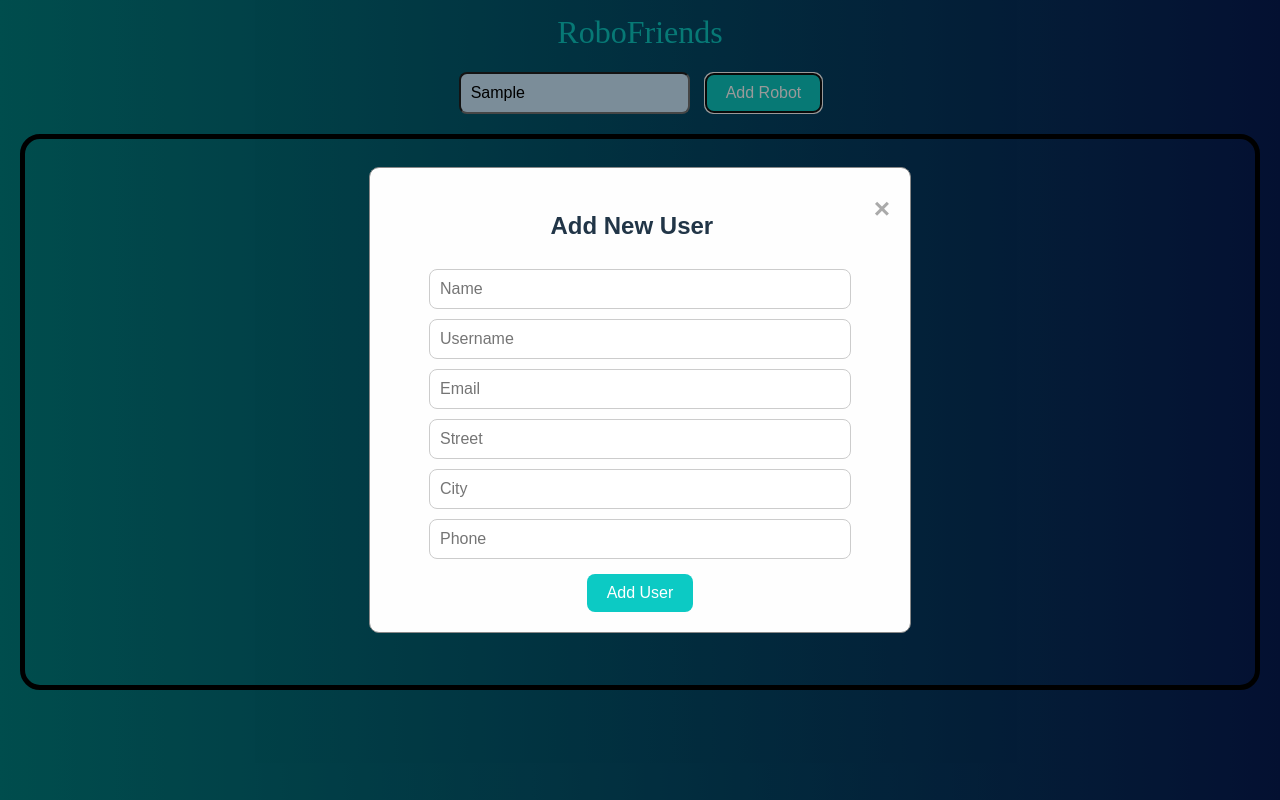
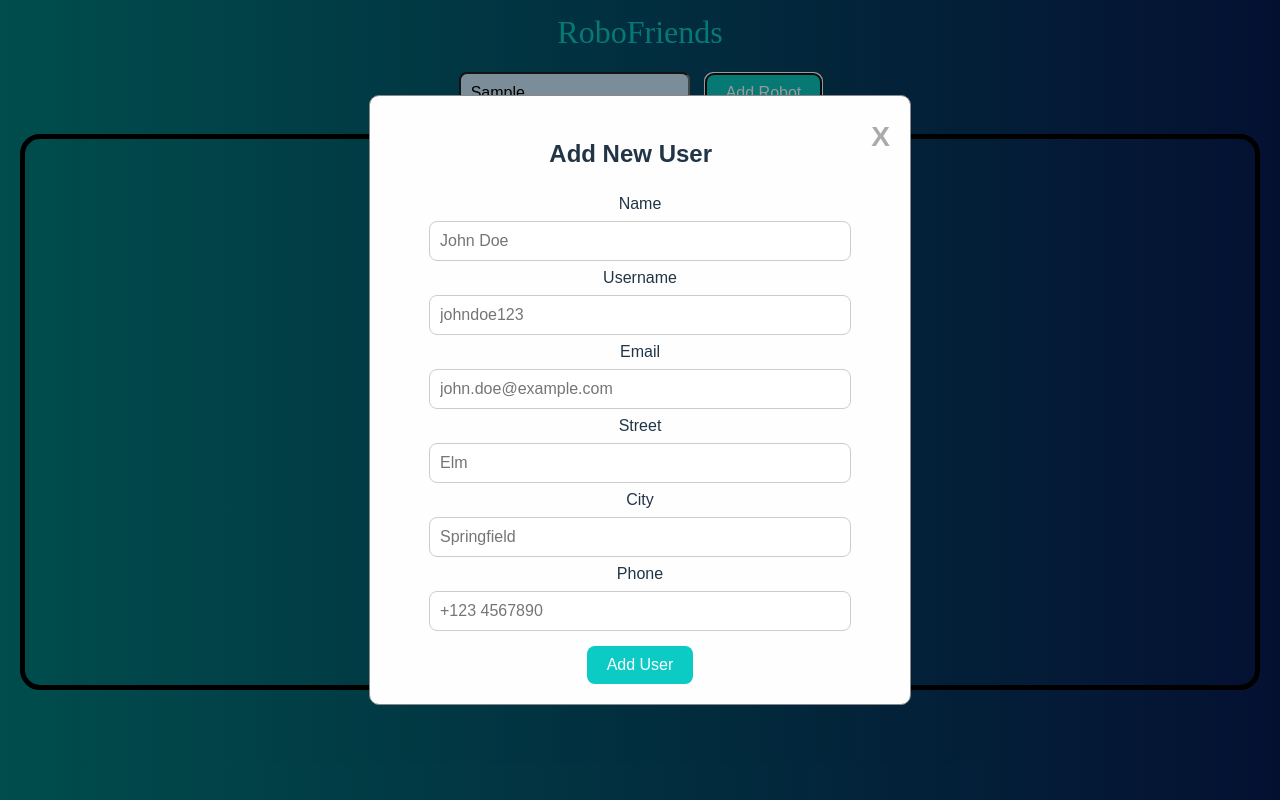
Before and after one commit to NJ015/My_Internship, a React (Vite) app in the folder Robot_freinds/: page / in a window 1280 px wide. Both pictures are taken after typing "Sample" into the empty fields and a click on the button "Add Robot". Built offline with nearby package versions, Linux system fonts and the light colour scheme.

Commit message:
validated the add user form
validation using formik

```diff
--- a/Robot_freinds/package.json
+++ b/Robot_freinds/package.json
@@ -10,11 +10,13 @@
   },
   "dependencies": {
     "@reduxjs/toolkit": "^2.2.6",
+    "formik": "^2.4.6",
     "react": "^18.3.1",
     "react-dom": "^18.3.1",
     "react-redux": "^9.1.2",
     "react-router-dom": "^6.24.1",
-    "redux": "^5.0.1"
+    "redux": "^5.0.1",
+    "yup": "^1.4.0"
   },
   "devDependencies": {
     "@types/react": "^18.0.27",
--- a/Robot_freinds/src/AddUserForm.jsx
+++ b/Robot_freinds/src/AddUserForm.jsx
@@ -1,90 +1,150 @@
 import { useState } from "react";
 import { useDispatch, useSelector } from "react-redux";
 import { closeForm } from "./userSlice";
+import { Formik, Form, useField } from "formik";
+import * as Yup from "yup";
+
+const MyTextInput = ({ label, ...props }) => {
+  const [field, meta] = useField(props);
+  return (
+    <>
+      <label htmlFor={props.id || props.name}>{label}</label>
+      <input className="text-input" {...field} {...props} />
+      {meta.touched && meta.error ? (
+        <div className="error">{meta.error}</div>
+      ) : null}
+    </>
+  );
+};
 
 export default function AddUserForm({ addUser }) {
   const users = useSelector((state) => state.users.users);
   const dispatch = useDispatch();
 
-  const [name, setName] = useState("");
-  const [username, setUsername] = useState("");
-  const [email, setEmail] = useState("");
-  const [street, setStreet] = useState("");
-  const [city, setCity] = useState("");
-  const [phone, setPhone] = useState("");
+  // const [name, setName] = useState("");
+  // const [username, setUsername] = useState("");
+  // const [email, setEmail] = useState("");
+  // const [street, setStreet] = useState("");
+  // const [city, setCity] = useState("");
+  // const [phone, setPhone] = useState("");
 
-  const handleSubmit = (e) => {
-    e.preventDefault();
+  // const handleSubmit = (e) => {
+  //   e.preventDefault();
+  //   const newUser = {
+  //     id: users.length + 1,
+  //     name,
+  //     username,
+  //     email,
+  //     address: {
+  //       street,
+  //       city,
+  //     },
+  //     phone,
+  //     pic: `https://robohash.org/${username}`,
+  //   };
+  //   addUser(newUser);
+  //   dispatch(closeForm());
+  // };
+
+  return (
+    <Formik
+      initialValues={{
+        id: "",
+        pic: "",
+        name: "",
+        username: "",
+        email: "",
+        address: {
+          street: "",
+          city: "",
+        },
+        phone: "",
+      }}
+      validationSchema={Yup.object({
+        name: Yup.string()
+          .max(40, "Must be 40 characters or less")
+          .matches(/^([a-zA-Z]+\s[a-zA-Z]+|[a-zA-Z]+)$/, "Name can only contain letters")
+          .required("Required"),
+        username: Yup.string()
+          .matches(/.*[a-zA-Z].*/, "Username should have at leat 1 letter")
+          .required("Required"),
+        email: Yup.string().email("Invalid email address").required("Required"),
+        phone: Yup.string()
+          .matches(/^\+\d{3} \d{7,10}$/, "Phone number is not valid")
+          .required("Required"),
+        street: Yup.string()
+          .matches(/^[a-zA-Z]+$/, "Street can only contain letters")
+          .required("Required"),
+        city: Yup.string()
+          .matches(/^[a-zA-Z]+$/, "City can only contain letters")
+          .required("Required"),
+      })}
+      onSubmit={(values, { setSubmitting }) => {
         const newUser = {
           id: users.length + 1,
-      name,
-      username,
-      email,
+          name: values.name,
+          username: values.username,
+          email: values.email,
           address: {
-        street,
-        city,
+            street: values.street,
+            city: values.city,
           },
-      phone,
-      pic: `https://robohash.org/${username}`,
+          phone: values.phone,
+          pic: `https://robohash.org/${values.username}`,
         };
         addUser(newUser);
         dispatch(closeForm());
-  };
-
-  return (
+        setSubmitting(false);
+      }}
+    >
       <div className="Form">
         <div className="FormContent">
           <span className="closeButton" onClick={() => dispatch(closeForm())}>
-          &times;
+            X
           </span>
           <h2>Add New User</h2>
-        <form onSubmit={handleSubmit} className="addUserForm">
-          <label></label>
-          <input
+          <Form className="addUserForm">
+            <MyTextInput
+              label="Name"
+              name="name"
               type="text"
-            value={name}
-            placeholder="Name"
-            onChange={(e) => setName(e.target.value)}
-            required
+              placeholder="John Doe"
             />
-          <input
+            <MyTextInput
+              label="Username"
+              name="username"
               type="text"
-            value={username}
-            placeholder="Username"
-            onChange={(e) => setUsername(e.target.value)}
-            required
+              placeholder="johndoe123"
             />
-          <input
+            <MyTextInput
+              label="Email"
+              name="email"
               type="email"
-            value={email}
-            placeholder="Email"
-            onChange={(e) => setEmail(e.target.value)}
-            required
+              placeholder="john.doe@example.com"
             />
-          <input
+            <MyTextInput
+              label="Street"
+              name="street"
               type="text"
-            value={street}
-            placeholder="Street"
-            onChange={(e) => setStreet(e.target.value)}
-            required
+              placeholder="Elm"
             />
-          <input
+            <MyTextInput
+              label="City"
+              name="city"
               type="text"
-            value={city}
-            placeholder="City"
-            onChange={(e) => setCity(e.target.value)}
-            required
+              placeholder="Springfield"
             />
-          <input
+            <MyTextInput
+              label="Phone"
+              name="phone"
               type="text"
-            value={phone}
-            placeholder="Phone"
-            onChange={(e) => setPhone(e.target.value)}
-            required
+              placeholder="+123 4567890"
             />
+
             <button type="submit">Add User</button>
-        </form>
+          </Form>
         </div>
       </div>
+    </Formik>
   );
 }
--- a/Robot_freinds/src/App.css
+++ b/Robot_freinds/src/App.css
@@ -109,7 +109,7 @@
 
 .FormContent {
   background-color: #fefefe;
-  margin: 15% auto;
+  margin: auto;
   padding: 20px;
   border: 1px solid #888;
   width: 80%;
@@ -137,6 +137,12 @@
   align-items: center;
 }
 
+.addUserForm label {
+  display: block;
+  text-align: left;
+}
+
+
 .addUserForm input {
   margin: 5px;
   padding: 10px;
@@ -160,3 +166,9 @@
 .addUserForm button:hover {
   background-color: #09a3a0;
 }
+
+
+.error{
+  color: red;
+  font-size: 0.8rem;
+}
```
Also changed, not shown: 1 other file (tests, documents, lock files or other folders). Lines whose indentation alone changed are shown as unchanged.
